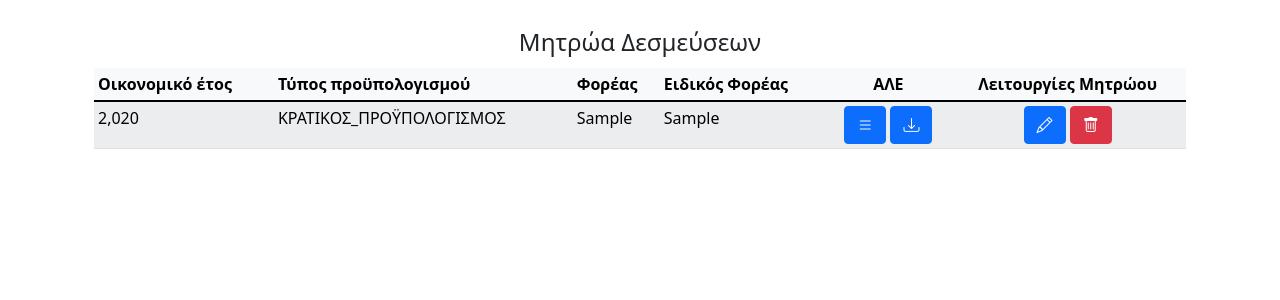
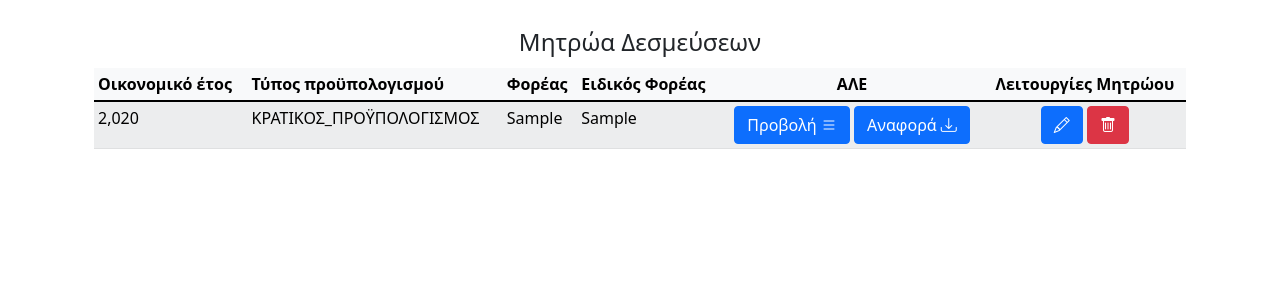
Before and after one commit to dideher/roc, a Django app: page /expenditure_register/ in a window 1280 px wide. Shown: the part 56-356 px from the top of the page. Run offline with Django 4.2, Linux system fonts and the light colour scheme; a user stored in the database is signed in; tables that the repository leaves empty hold one stand-in row (values such as "Sample post"); some libraries are stand-ins or nearby versions.

Commit message:
Added text to buttons

```diff
--- a/roc/expenditure_register/templates/expenditure_register/expenditureregister_list.html
+++ b/roc/expenditure_register/templates/expenditure_register/expenditureregister_list.html
@@ -24,8 +24,8 @@
                     <td> {{ registry.organization }} </td>
                     <td> {{ registry.special_organization }} </td>
                     <td style="text-align: center">
-                        <a title="Προβολή ΑΛΕ" href = "{% url 'account_list' registry.pk %}" class="btn btn-primary ml-1"> <i class="bi bi-list"> </i>  </a>
-                        <a title="Αναφορά" href = "{% url 'register_report' registry.pk %}" class="btn btn-primary ml-1"> <i class="bi bi-download"> </i>  </a>
+                        <a title="Προβολή ΑΛΕ" href = "{% url 'account_list' registry.pk %}" class="btn btn-primary ml-1"> Προβολή <i class="bi bi-list"> </i> </a>
+                        <a title="Αναφορά" href = "{% url 'register_report' registry.pk %}" class="btn btn-primary ml-1"> Αναφορά <i class="bi bi-download"> </i>  </a>
                     </td>
                     <td style="text-align: center">
                         <a title="Επεξεργασία" href = "{% url 'register_update' registry.pk %}"  class="btn btn-primary"> <i class="bi bi-pencil"> </i> </a>
```
